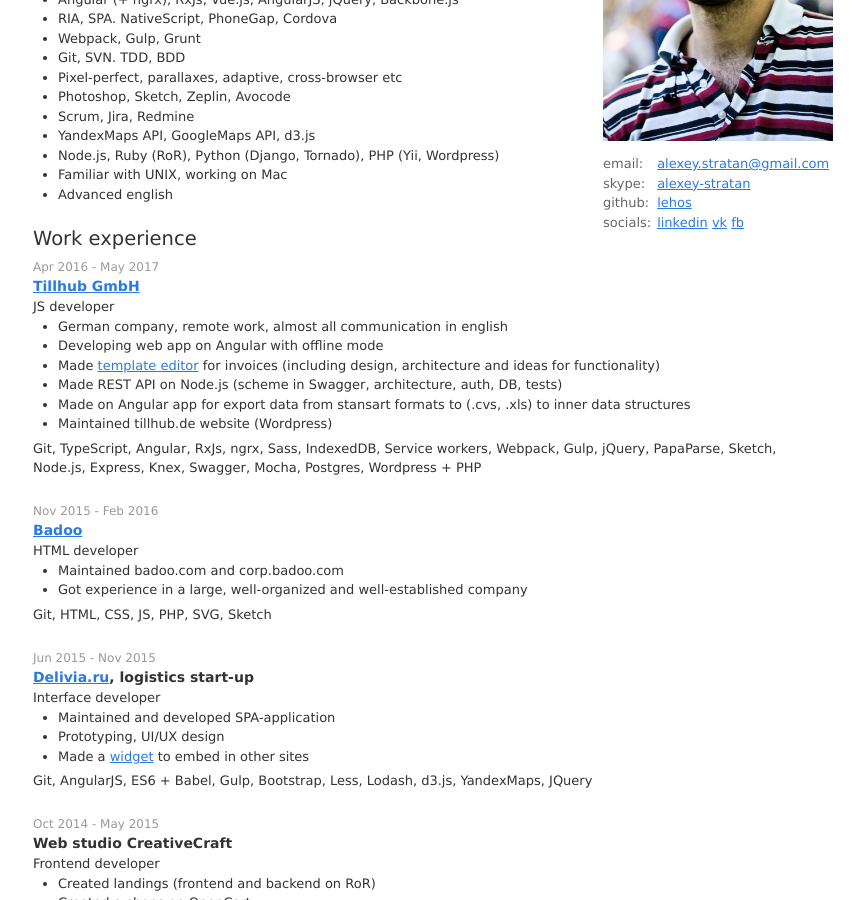
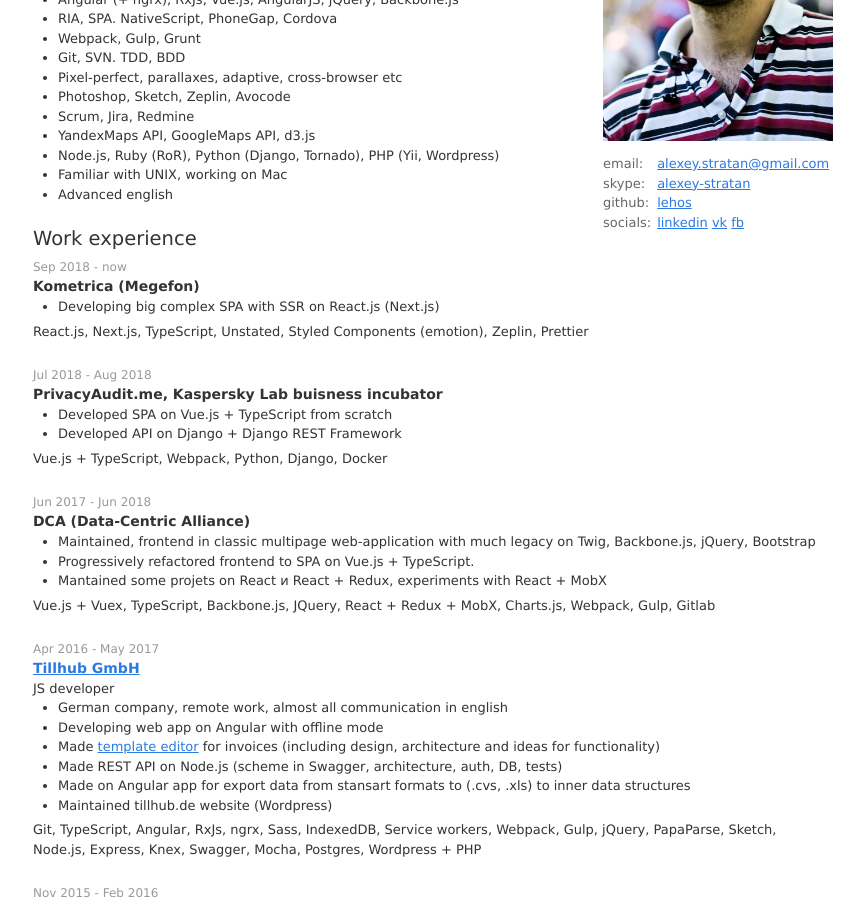
Before and after one commit to lehos/cv, a Jekyll site: the page built from en/index.html, in a window 1280 px wide and 900 px high, scrolled down 282 px. Shown: the whole window, without its empty margins (207-1071 px from the left). Built offline with Jekyll 4.4.1, drawn with Linux system fonts in a browser that asks for light colours.

Commit message:
en up jobs

```diff
--- a/_data/jobs_en.yml
+++ b/_data/jobs_en.yml
@@ -1,3 +1,30 @@
+- date: Sep 2018 - now
+  name: Kometrica (Megefon)
+  posе: Senio Frontend Developer
+  desc:
+    - Developing big complex SPA with SSR on React.js (Next.js)
+  tech: React.js, Next.js, TypeScript, Unstated, Styled Components (emotion), Zeplin, Prettier
+
+- date: Jul 2018 - Aug 2018
+  name: PrivacyAudit.me, Kaspersky Lab buisness incubator
+  posе: Fullstack Developer
+  desc:
+    - Developed SPA on Vue.js + TypeScript from scratch
+    - Developed API on Django + Django REST Framework
+  tech: Vue.js + TypeScript, Webpack, Python, Django, Docker
+
+- date: Jun 2017 - Jun 2018
+  name: DCA (Data-Centric Alliance)
+  posе: Senior Front-end Developer
+  desc:
+    - >
+      Maintained, frontend in classic multipage web-application with much legacy
+      on Twig, Backbone.js, jQuery, Bootstrap
+    - >
+      Progressively refactored frontend to SPA on Vue.js + TypeScript.
+    - Mantained some projets on React и React + Redux, experiments with React + MobX
+  tech: Vue.js + Vuex, TypeScript, Backbone.js, JQuery, React + Redux + MobX, Charts.js, Webpack, Gulp, Gitlab
+
 - date: Apr 2016 - May 2017
   name: <a href="http://tillhub.de">Tillhub GmbH</a>
   post: JS developer
```
